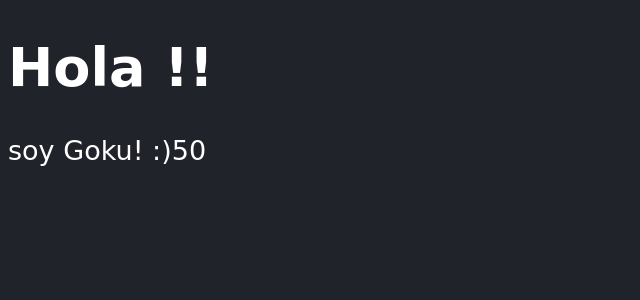
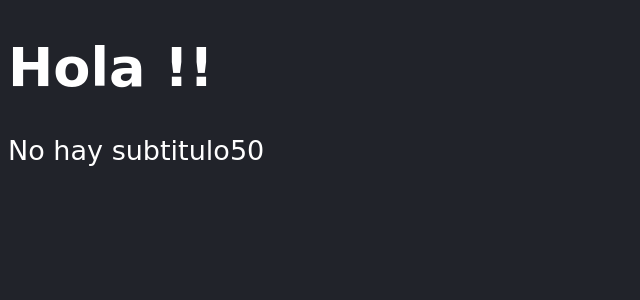
Before and after one commit to elkingutierrex/counter-app-react, a React (Vite) app: page / in a window 1280 px wide. Shown: the top 300 px of the page, without its empty margins (0-640 px from the left). Built offline with nearby package versions, Linux system fonts and the light colour scheme.

Commit message:
feat : defaultProps

```diff
--- a/src/FirstApp.jsx
+++ b/src/FirstApp.jsx
@@ -21,3 +21,8 @@ FirstApp.propTypes = {
     title: PropTypes.string.isRequired,
     subtitle: PropTypes.string.isRequired
 }
+
+FirstApp.defaultProps = {
+    title: 'No hay titulo',
+    subtitle: 'No hay subtitulo'
+}
--- a/src/main.jsx
+++ b/src/main.jsx
@@ -7,6 +7,6 @@ import  './styles.css'
 
 ReactDOM.createRoot(document.getElementById('root')).render(
     <React.StrictMode>
-        <FirstApp title="Hola" subtitle="soy Goku! :)"/>
+        <FirstApp title="Hola" />
     </React.StrictMode>
 )
```
